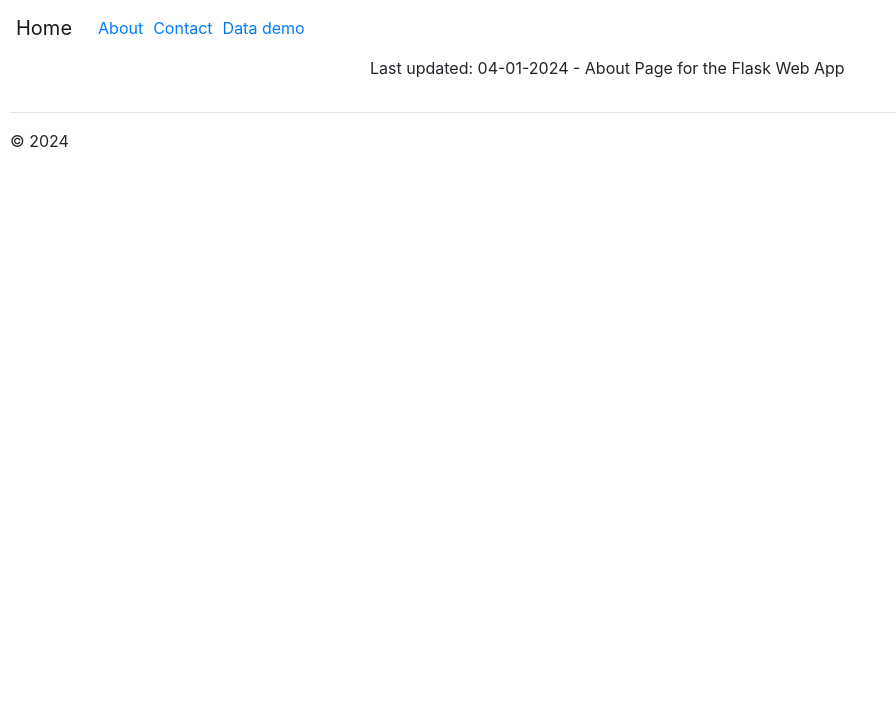
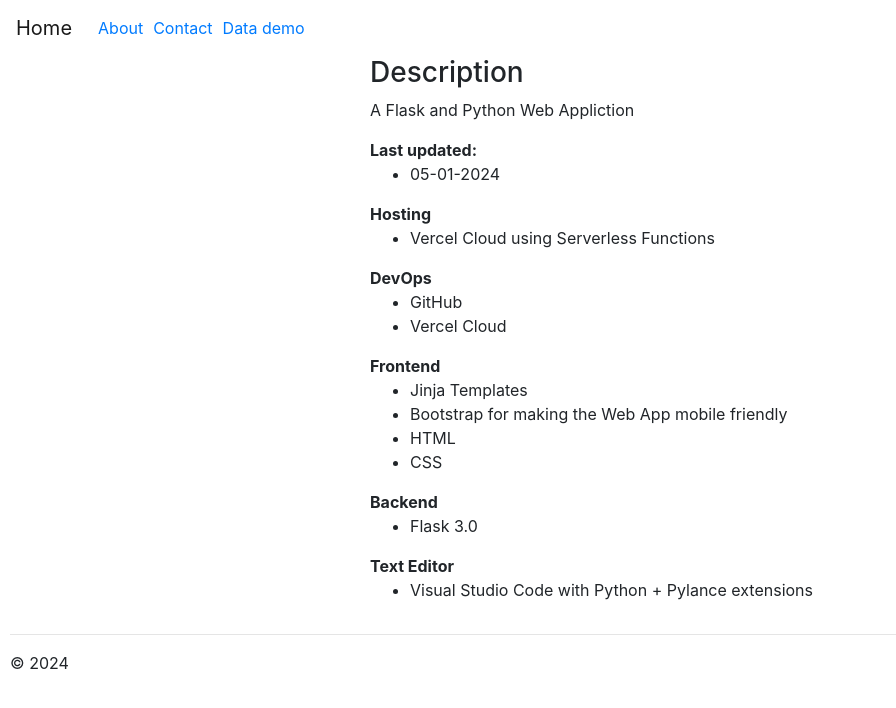
Before and after one commit to persteenolsen/flask-vercel-start-one, a Flask app: page /about/ in a window 1280 px wide. Shown: the top 708 px of the page, without its empty margins (0-896 px from the left). Run offline with Flask 3, Linux system fonts and the light colour scheme; some libraries are stand-ins or nearby versions.

Commit message:
Updated the About Page

```diff
--- a/api/templates/about.html
+++ b/api/templates/about.html
@@ -3,5 +3,55 @@
 About Page
 {% endblock %}
 {% block content %}
-<p>Last updated: 04-01-2024 - About Page for the Flask Web App</p>
+
+<h3>Description</h3>
+<p>A Flask and Python Web Appliction</p>
+
+<b>Last updated:</b>
+<ul>
+    <li>
+        05-01-2024
+    </li>
+</ul>
+
+<b>Hosting</b>
+<ul>
+    <li>
+       Vercel Cloud using Serverless Functions
+    </li>
+</ul>
+
+<b>DevOps</b>
+<ul>
+    <li>
+       GitHub
+    </li>
+    <li>
+        Vercel Cloud
+    </li>
+</ul>
+
+<b>Frontend</b>
+<ul>
+    <li>Jinja Templates</li>
+    <li>Bootstrap for making the Web App mobile friendly</li>
+    <li>HTML</li>
+    <li>CSS</li>
+</ul>
+
+<b>Backend</b><br/>
+<ul>
+    <li>
+      Flask 3.0
+    </li>
+</ul>
+
+<b>Text Editor</b>
+<ul>
+    <li>
+      Visual Studio Code with Python + Pylance extensions
+    </li>
+
+</ul>
+
 {% endblock %}
--- a/api/templates/layout.html
+++ b/api/templates/layout.html
@@ -7,8 +7,7 @@
     <meta http-equiv="X-UA-Compatible" content="IE=edge">
 
     <meta name="viewport" content="width=device-width, initial-scale=1, shrink-to-fit=no">
-
-    <!--<link rel="icon" href="favicon.ico">-->
+    <title>{% block title %}{% endblock %}</title>
 
     <!-- Bootstrap CSS -->
     <link rel="stylesheet" href="https://stackpath.bootstrapcdn.com/bootstrap/4.4.1/css/bootstrap.min.css"
```
